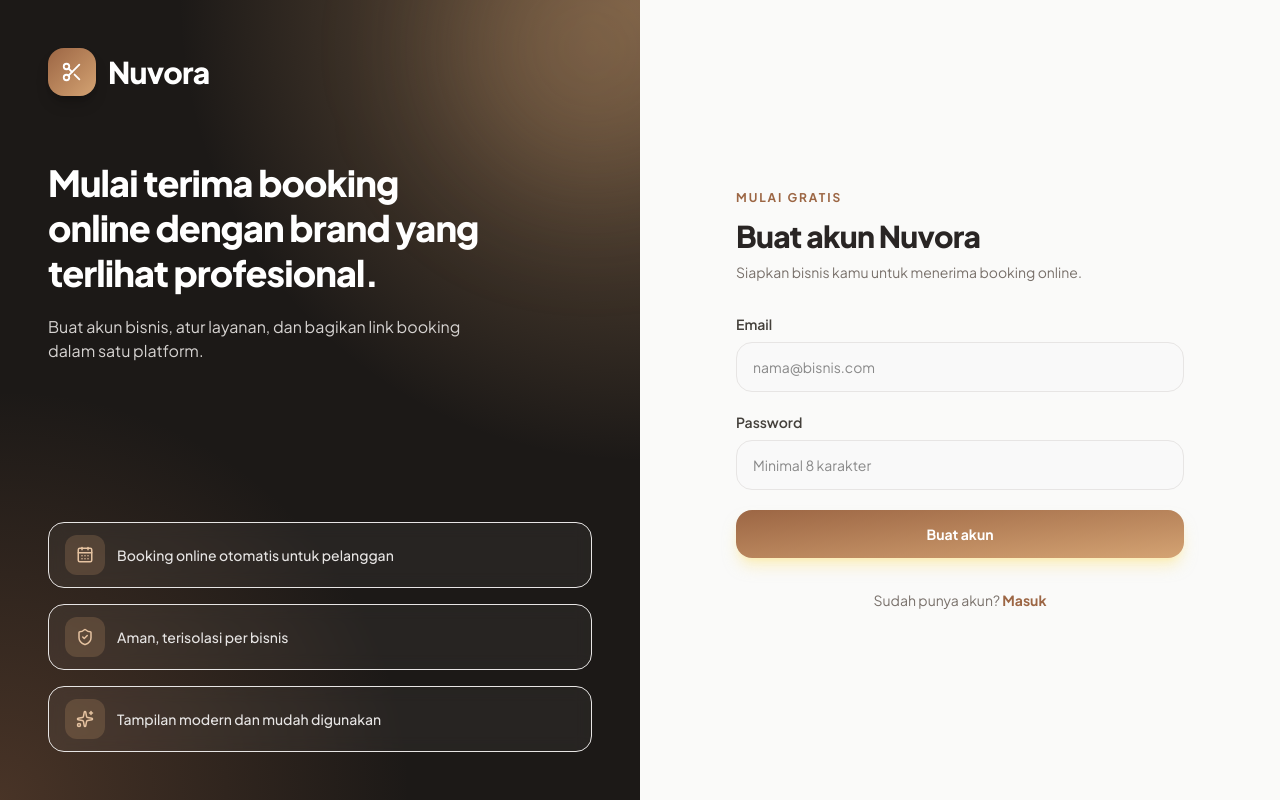
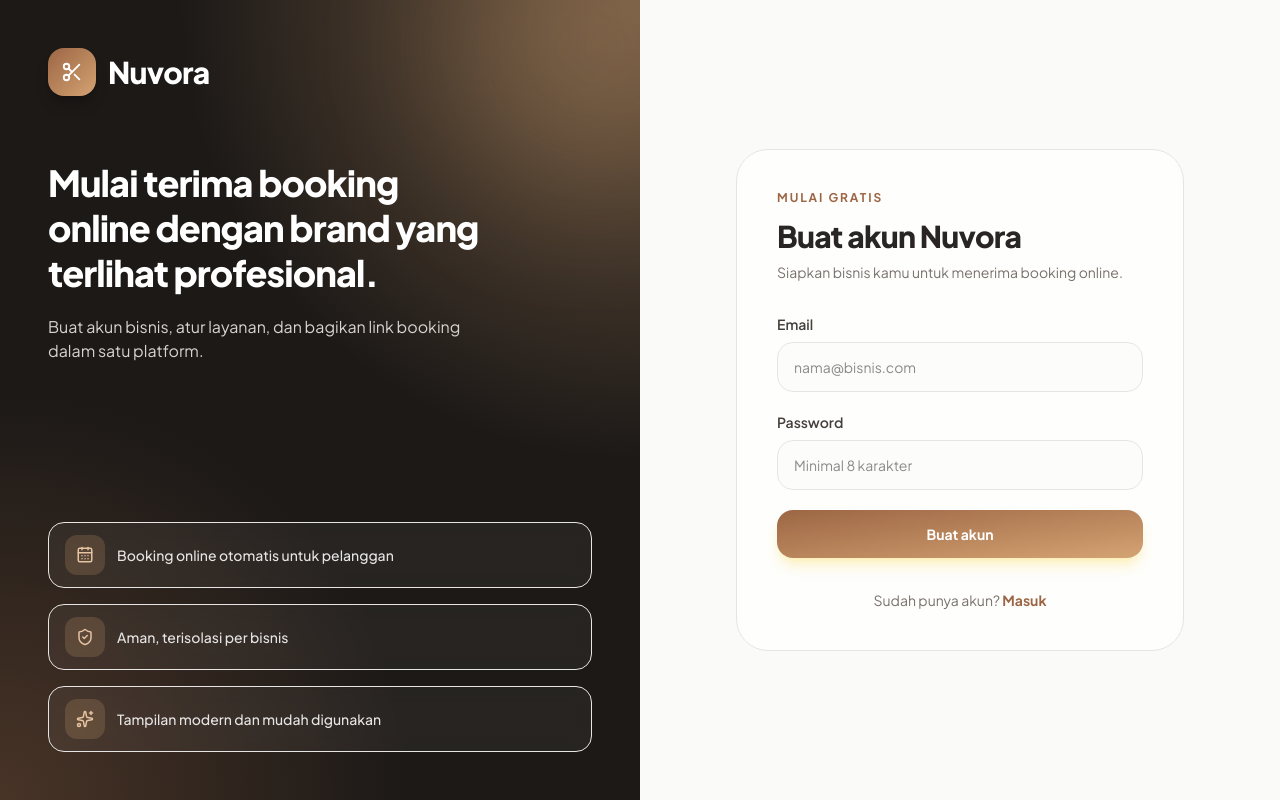
Before and after one commit to teukuaditya/Nuvora, a Next.js app: page /daftar in a window 1280 px wide. Built offline with nearby package versions, Linux system fonts and the light colour scheme.

Commit message:
style: gunakan panel kaca halus pada form auth

```diff
--- a/app/daftar/page.tsx
+++ b/app/daftar/page.tsx
@@ -58,7 +58,7 @@ export default async function DaftarPage({
             </Link>
           </div>
 
-          <div className="py-2 sm:py-4">
+          <div className="rounded-[2rem] border border-white/60 bg-white/70 p-8 backdrop-blur-sm dark:border-border dark:bg-surface/80 sm:p-10">
             <p className="text-xs font-bold uppercase tracking-[0.16em] text-primary-dark dark:text-primary">Mulai gratis</p>
             <h1 className="mt-3 text-3xl font-extrabold tracking-tight text-stone-800 dark:text-foreground">Buat akun Nuvora</h1>
             <p className="mt-2 text-sm text-stone-500 dark:text-muted">Siapkan bisnis kamu untuk menerima booking online.</p>
--- a/app/login/page.tsx
+++ b/app/login/page.tsx
@@ -58,7 +58,7 @@ export default async function LoginPage({
             </Link>
           </div>
 
-          <div className="py-2 sm:py-4">
+          <div className="rounded-[2rem] border border-white/60 bg-white/70 p-8 backdrop-blur-sm dark:border-border dark:bg-surface/80 sm:p-10">
             <p className="text-xs font-bold uppercase tracking-[0.16em] text-primary-dark dark:text-primary">Selamat datang kembali</p>
             <h1 className="mt-3 text-3xl font-extrabold tracking-tight text-stone-800 dark:text-foreground">Masuk ke Nuvora</h1>
             <p className="mt-2 text-sm text-stone-500 dark:text-muted">Akses dashboard dan kelola bisnis kamu.</p>
```
